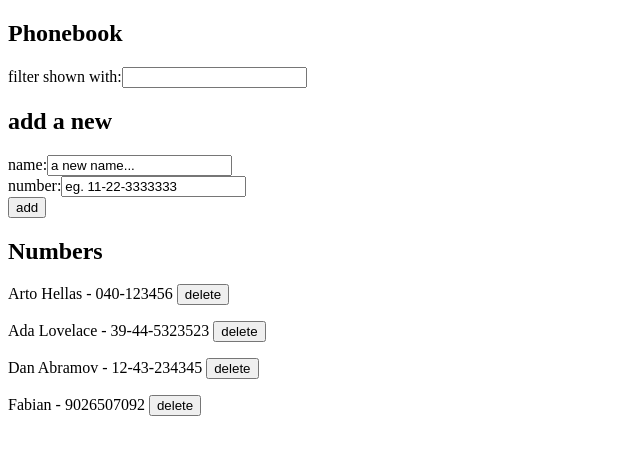
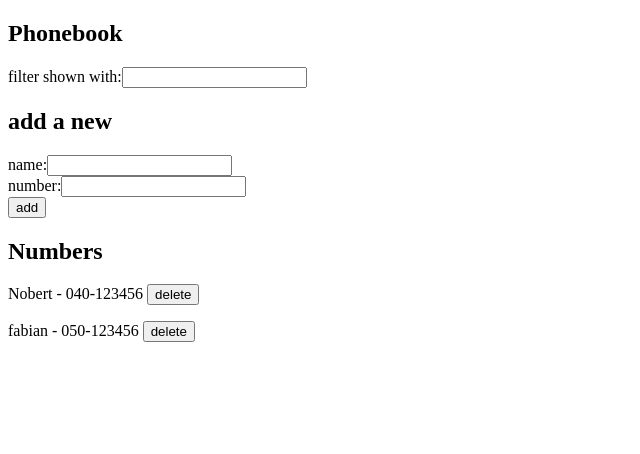
Before and after one commit to Fabian-007/fullstackopen-part2, a React (Vite) app in the folder phoneBook/: page / in a window 1280 px wide. Shown: the top 454 px of the page, without its empty margins (0-640 px from the left). Built offline with nearby package versions, Linux system fonts and the light colour scheme; data requests are answered from the project's data file.

Commit message:
update application with error handling feature and css implementation, exexercise 2.16-2.17

```diff
--- a/phoneBook/db.json
+++ b/phoneBook/db.json
@@ -1,24 +1,14 @@
 {
   "persons": [
     {
-      "name": "Arto Hellas",
-      "number": "040-123456",
-      "id": "1"
+      "id": "7fcd",
+      "name": "Nobert",
+      "number": " 040-123456"
     },
     {
-      "name": "Ada Lovelace",
-      "number": "39-44-5323523",
-      "id": "2"
-    },
-    {
-      "name": "Dan Abramov",
-      "number": "12-43-234345",
-      "id": "3"
-    },
-    {
-      "id": "3a06",
-      "name": "Fabian",
-      "number": "9026507092"
+      "id": "7960",
+      "name": "fabian",
+      "number": "050-123456"
     }
   ]
 }
--- a/phoneBook/src/App.jsx
+++ b/phoneBook/src/App.jsx
@@ -4,15 +4,28 @@ import PersonsForm from "./components/Form";
 import InputField from "./components/Input";
 import Button from "./components/button";
 import Persons from "./components/contact";
+import Notification from "./components/notification";
 
 function App() {
   const [persons, setPersons] = useState([]);
 
-  const [newName, setNewName] = useState("a new name...");
-  const [number, setNumber] = useState("eg. 11-22-3333333");
+  const [newName, setNewName] = useState("");
+  const [number, setNumber] = useState("");
   const [searchTerm, setSearchTerm] = useState("");
+  const [notification, setNotification] = useState(null)
+  const [notificationType, setNotificationType] = useState('success')
+
   console.log("list of persons", persons);
   console.log("what is new Name?", newName);
+
+  //utils
+  const showNotification = (msg, type = 'success') =>{
+    setNotification(msg)
+    setNotificationType(type)
+    setTimeout(()=> {
+      setNotification(null)
+    }, 5000)
+  }
 
   //empty array dependency, only runs the first time the component is rendered
   useEffect(() => {
@@ -32,14 +45,6 @@ function App() {
   const handleAdd = (e) => {
     e.preventDefault();
     console.log(e.target);
-    // if (
-    //   persons.some(
-    //     (person) => person.name === newName || person.number === number
-    //   )
-    // ) {
-    //   alert(`${newName} or ${number} is already added to phonebook`);
-    //   return;
-    // }
 
     const person = persons.find(
       (p) => p.name.toLowerCase() === newName.toLowerCase()
@@ -61,9 +66,10 @@ function App() {
             );
             setNewName("");
             setNumber("");
+            showNotification(`updated ${returnedPerson.name}'s number`)
           })
-          .catch((error) => {
-            alert(`Failed to  update ${newName}'s number`);
+          .catch(() => {
+            showNotification(`Failed to  update ${person.name}'s number`, 'error');
             setPersons(persons.filter((p) => p.id !== person.id));
           });
       }
@@ -72,16 +78,22 @@ function App() {
         name: newName,
         number: number,
       };
+
+      if(newName === "" || number === ""){
+      return showNotification('enter both input fields', 'error')
+      }
       personService
         .create(newPerson)
         .then((returnedPerson) => {
           console.log("POST RESPONSE", returnedPerson);
+
           setPersons(persons.concat(returnedPerson));
           setNewName("");
           setNumber("");
+          showNotification(` Added ${returnedPerson.name}`)
         })
-        .catch((error) => {
-          alert("Failed to add new person");
+        .catch(() => {
+          showNotification(`Failed to add ${person.name}`, 'error');
         });
     }
   };
@@ -93,9 +105,10 @@ function App() {
       .remove(id)
       .then(() => {
         setPersons(persons.filter((person) => person.id !== id));
+        showNotification(`Deleted ${person.name}`)
       })
-      .catch((error) => {
-        alert("Delete failed", error);
+      .catch(() => {
+        showNotification(`failed to delete ${person.name}`, 'error');
       });
   };
 
@@ -103,9 +116,9 @@ function App() {
     const confirm = window.confirm(`Delete ${name}?`);
     if (confirm) {
       deletePersons(id);
-      alert("item deleted");
+      showNotification(`${name} removed successfully`);
     } else {
-      alert("user cancelled the action");
+      showNotification('action cancelled');
     }
   };
 
@@ -129,7 +142,7 @@ function App() {
   return (
     <>
       <h2>Phonebook</h2>
-
+       <Notification  message = {notification} type = {notificationType}/>
       <InputField
         label={"filter shown with:"}
         value={searchTerm}
--- /dev/null
+++ b/phoneBook/src/components/notification.jsx
@@ -0,0 +1,24 @@
+const Notification = (props) => {
+console.log("notification", props )
+const {message, type} = props
+if(message === null){
+    return null
+}
+
+const baseStyle = {
+
+    color: type === 'error' ? 'red' : 'green',
+    fontSize: 16,
+    border: `2px solid ${type === 'error' ? 'red' : 'green'}`,
+    borderRadius: 5,
+    padding: '10px',
+    marginBottom: '10px',
+}
+return (
+    <div style={baseStyle}>
+        {message}
+    </div>
+)
+}
+
+export default Notification
```
